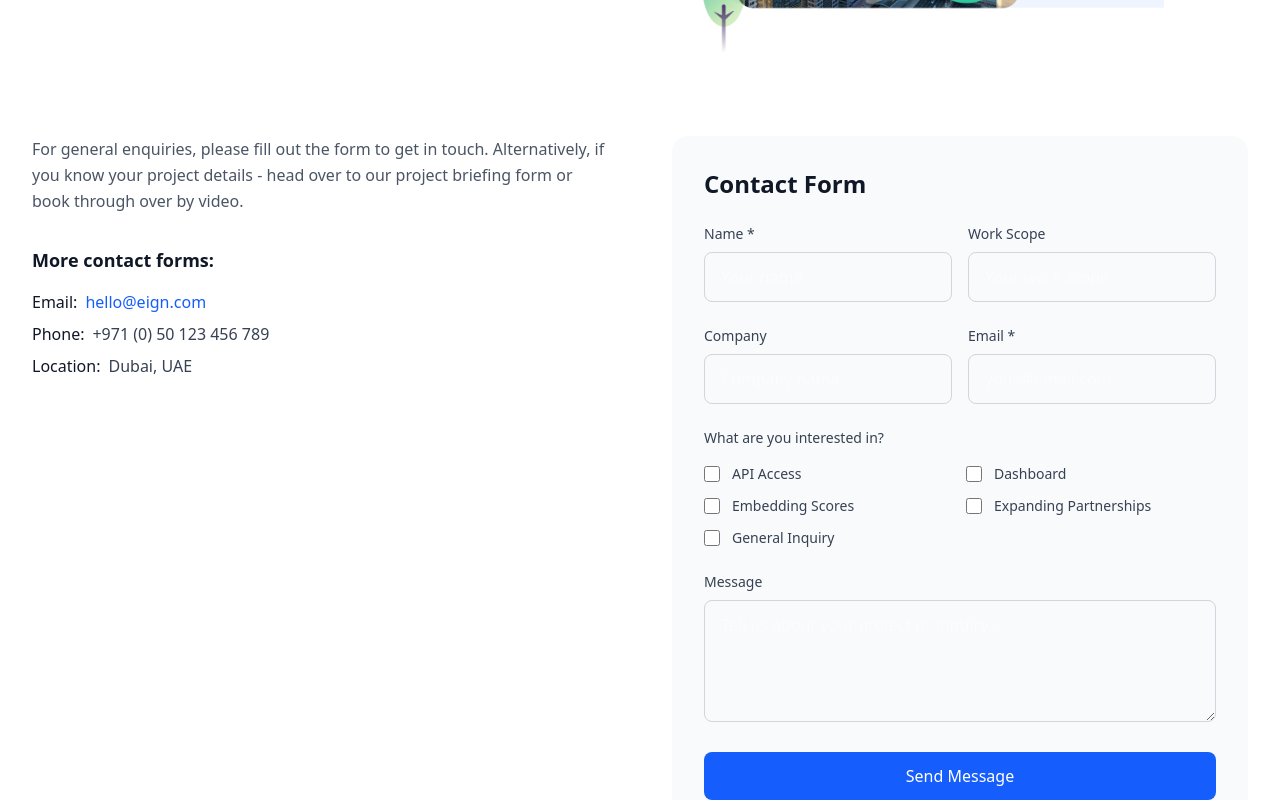
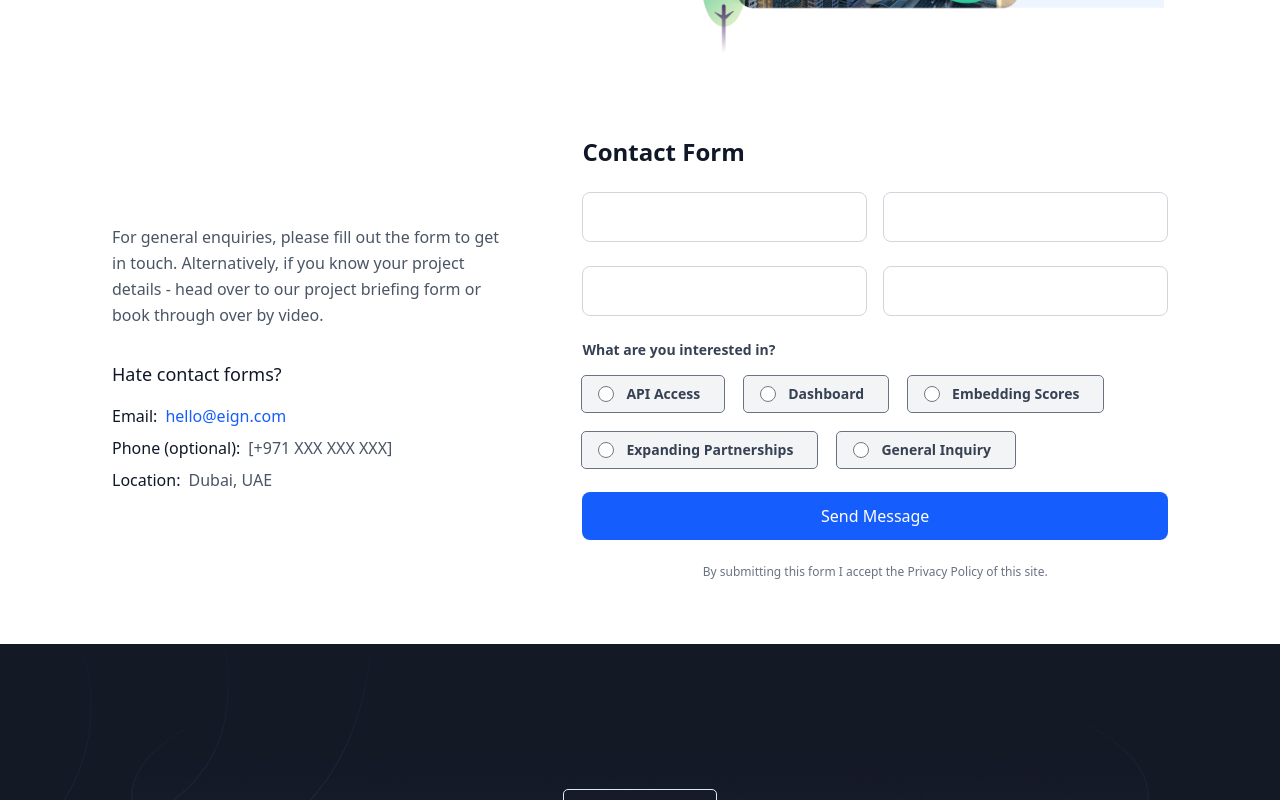
Before and after one commit to keyup-lo/eign-frontend, a Next.js app: page /contact in a window 1280 px wide. Shown: the part 640-1440 px from the top of the page. Built offline with nearby package versions, Linux system fonts and the light colour scheme.

Commit message:
contact page completed

```diff
--- a/src/components/Contact/ContactFormSection.tsx
+++ b/src/components/Contact/ContactFormSection.tsx
@@ -20,14 +20,6 @@ export default function ContactFormSection() {
     }))
   }
 
-  const handleCheckboxChange = (value) => {
-    setFormData(prev => ({
-      ...prev,
-      interested: prev.interested.includes(value)
-        ? prev.interested.filter(item => item !== value)
-        : [...prev.interested, value]
-    }))
-  }
 
   const handleSubmit = (e) => {
     e.preventDefault()
@@ -37,11 +29,11 @@ export default function ContactFormSection() {
 
   return (
     <div className="bg-white py-16 px-4 sm:px-6 lg:px-8">
-      <div className="max-w-7xl mx-auto">
-        <div className="grid grid-cols-1 lg:grid-cols-2 gap-16">
+      <div className="max-w-7xl mx-20">
+        <div className="flex jusitfy-center items-center gap-20">
 
           {/* Left Side - Contact Information */}
-          <div className="space-y-8">
+          <div className="space-y-8 w-[40%]">
             <div>
               <p className="text-gray-600 leading-relaxed">
                 For general enquiries, please fill out the form to get in touch. Alternatively, if you know your project details - head over to our project briefing form or book through over by video.
@@ -49,7 +41,7 @@ export default function ContactFormSection() {
             </div>
 
             <div className="space-y-4">
-              <h3 className="text-lg font-semibold text-gray-900">More contact forms:</h3>
+              <h3 className="text-lg text-gray-900">Hate contact forms?</h3>
 
               <div className="space-y-2">
                 <div>
@@ -58,29 +50,26 @@ export default function ContactFormSection() {
                 </div>
 
                 <div>
-                  <span className="font-medium text-gray-900">Phone:</span>
-                  <span className="text-gray-700 ml-2">+971 (0) 50 123 456 789</span>
+                  <span className="font-medium text-gray-900">Phone (optional):</span>
+                  <span className="text-gray-600 ml-2">[+971 XXX XXX XXX]</span>
                 </div>
 
                 <div>
                   <span className="font-medium text-gray-900">Location:</span>
-                  <span className="text-gray-700 ml-2">Dubai, UAE</span>
+                  <span className="text-gray-600 ml-2">Dubai, UAE</span>
                 </div>
               </div>
             </div>
           </div>
 
           {/* Right Side - Contact Form */}
-          <div className="bg-gray-50 rounded-2xl p-8">
+          <div className="w-[60%]">
             <h2 className="text-2xl font-bold text-gray-900 mb-6">Contact Form</h2>
 
             <div className="space-y-6">
               {/* Name and Company Row */}
               <div className="grid grid-cols-1 md:grid-cols-2 gap-4">
                 <div>
-                  <label className="block text-sm font-medium text-gray-700 mb-2">
-                    Name *
-                  </label>
                   <input
                     type="text"
                     name="name"
@@ -88,21 +77,18 @@ export default function ContactFormSection() {
                     onChange={handleInputChange}
                     required
                     className="w-full px-4 py-3 border border-gray-300 rounded-lg focus:outline-none focus:ring-2 focus:ring-blue-500 focus:border-blue-500"
-                    placeholder="Your name"
+                    placeholder="Full name"
                   />
                 </div>
 
                 <div>
-                  <label className="block text-sm font-medium text-gray-700 mb-2">
-                    Work Scope
-                  </label>
                   <input
-                    type="text"
-                    name="workScope"
+                    type="email"
+                    name="email"
                     value={formData.workScope}
                     onChange={handleInputChange}
                     className="w-full px-4 py-3 border border-gray-300 rounded-lg focus:outline-none focus:ring-2 focus:ring-blue-500 focus:border-blue-500"
-                    placeholder="Your work scope"
+                    placeholder="Work Email"
                   />
                 </div>
               </div>
@@ -110,23 +96,17 @@ export default function ContactFormSection() {
               {/* Company and Email Row */}
               <div className="grid grid-cols-1 md:grid-cols-2 gap-4">
                 <div>
-                  <label className="block text-sm font-medium text-gray-700 mb-2">
-                    Company
-                  </label>
                   <input
                     type="text"
                     name="company"
                     value={formData.company}
                     onChange={handleInputChange}
                     className="w-full px-4 py-3 border border-gray-300 rounded-lg focus:outline-none focus:ring-2 focus:ring-blue-500 focus:border-blue-500"
-                    placeholder="Company name"
+                    placeholder="Company"
                   />
                 </div>
 
                 <div>
-                  <label className="block text-sm font-medium text-gray-700 mb-2">
-                    Email *
-                  </label>
                   <input
                     type="email"
                     name="email"
@@ -134,18 +114,18 @@ export default function ContactFormSection() {
                     onChange={handleInputChange}
                     required
                     className="w-full px-4 py-3 border border-gray-300 rounded-lg focus:outline-none focus:ring-2 focus:ring-blue-500 focus:border-blue-500"
-                    placeholder="your@email.com"
+                    placeholder="Phone (Optional)"
                   />
                 </div>
               </div>
 
               {/* What are you interested in? */}
               <div>
-                <label className="block text-sm font-medium text-gray-700 mb-4">
+                <label className="block text-sm font-semibold text-gray-700 mb-4">
                   What are you interested in?
                 </label>
 
-                <div className="grid grid-cols-1 md:grid-cols-2 gap-3">
+                <div className="flex items-center flex-wrap gap-5">
                   {[
                     'API Access',
                     'Dashboard',
@@ -153,32 +133,17 @@ export default function ContactFormSection() {
                     'Expanding Partnerships',
                     'General Inquiry'
                   ].map((option) => (
-                    <label key={option} className="flex items-center space-x-3 cursor-pointer">
-                      <input
-                        type="checkbox"
-                        checked={formData.interested.includes(option)}
-                        onChange={() => handleCheckboxChange(option)}
-                        className="w-4 h-4 text-blue-600 border-gray-300 rounded focus:ring-blue-500"
-                      />
-                      <span className="text-gray-700 text-sm">{option}</span>
-                    </label>
+                    <div className='px-4 pr-6 py-2 bg-gray-100 outline outline-gray-500 rounded'>
+                      <label key={option} className="flex items-center space-x-3 cursor-pointer">
+                        <input
+                          type="radio"
+                          className="w-4 h-4 text-blue-600 border-gray-300 rounded focus:ring-blue-500"
+                        />
+                        <span className="text-gray-700 text-sm font-semibold">{option}</span>
+                      </label>
+                    </div>
                   ))}
                 </div>
-              </div>
-
-              {/* Message */}
-              <div>
-                <label className="block text-sm font-medium text-gray-700 mb-2">
-                  Message
-                </label>
-                <textarea
-                  name="message"
-                  value={formData.message}
-                  onChange={handleInputChange}
-                  rows={4}
-                  className="w-full px-4 py-3 border border-gray-300 rounded-lg focus:outline-none focus:ring-2 focus:ring-blue-500 focus:border-blue-500"
-                  placeholder="Tell us about your project or inquiry..."
-                />
               </div>
 
               {/* Submit Button */}
@@ -190,9 +155,7 @@ export default function ContactFormSection() {
                 Send Message
               </button>
 
-              <p className="text-xs text-gray-500 text-center">
-                By submitting this form you agree to our terms and conditions and our Privacy Policy which explains how we may collect, use and disclose your personal information including to third parties.
-              </p>
+              <p className="text-xs text-gray-500 text-center"> By submitting this form I accept the Privacy Policy of this site.</p>
             </div>
           </div>
         </div>
```
